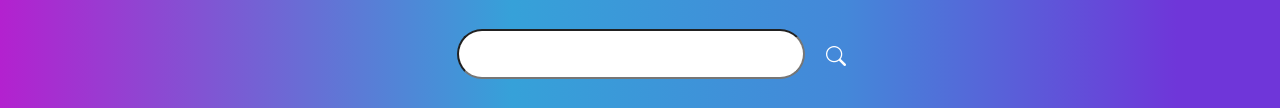
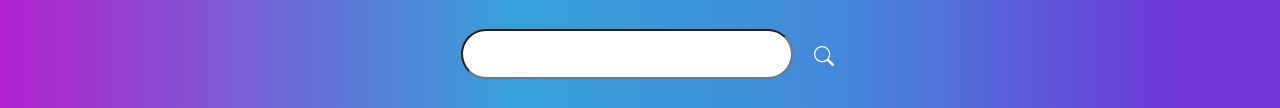
Before and after one commit to cjtakhar/wander, a website: page index.html in a window 1280 px wide. Shown: the part 181-289 px from the top of the page. Drawn offline with nearby package versions, Linux system fonts and the light colour scheme; a web font is replaced by a local one.

Commit message:
Update index.html

```diff
--- a/index.html
+++ b/index.html
@@ -41,7 +41,7 @@
     <section>
          <div class="form d-flex justify-content-center align-items-center ms-3">
             <form autocomplete=off>
-            <input id="city" type="text" class="form-control-lg rounded-pill px-4 ms-4" id="cityName" aria-describedby="searchBar">
+            <input id="city" type="text" class="form-control-lg rounded-pill px-3 ms-3" id="cityName" aria-describedby="searchBar">
             <button id="button" type="submit" class="btn btn-lg btn-search"><i class="bi bi-search"></i></button>
             </form>
         </div>
```
